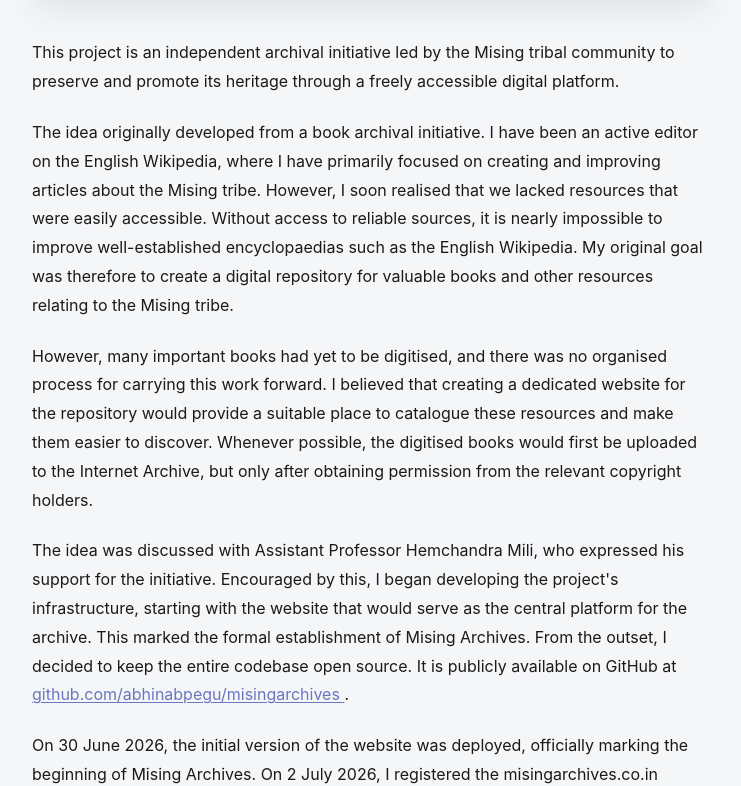
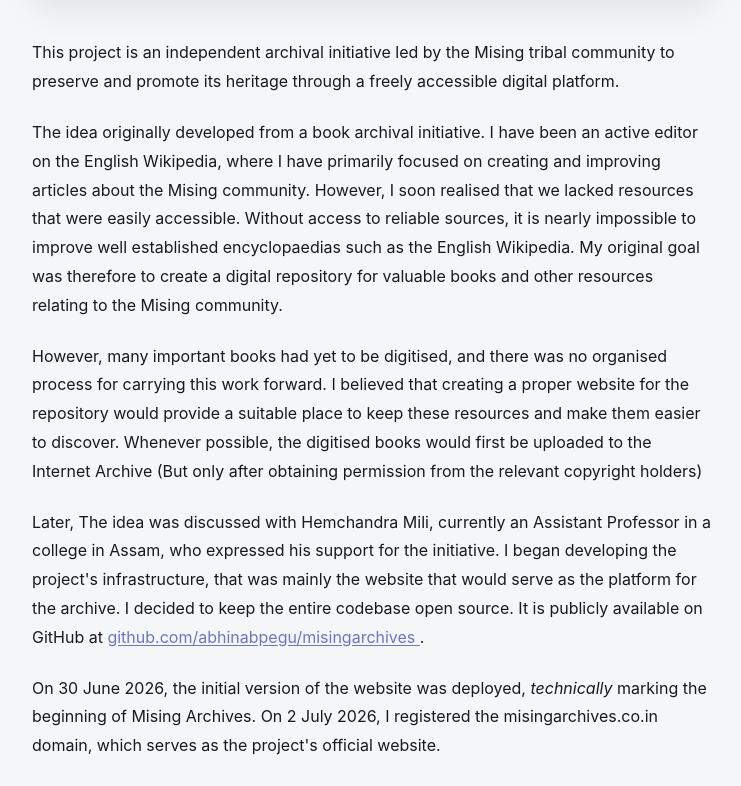
Before and after one commit to abhinabpegu/misingarchives, a React (Vite) app: page /article/About-Mising-Archives in a window 1280 px wide. Shown: the part 797-1583 px from the top of the page, without its empty margins (268-1009 px from the left). Built offline with nearby package versions, Linux system fonts and the light colour scheme.

Commit message:
fix writing

```diff
--- a/src/data/articles.js
+++ b/src/data/articles.js
@@ -106,26 +106,37 @@
     coverImage: '/images/articles/welcome.jpg',
     featured: true,
     content: `
-<p> This project is an independent archival initiative led by the Mising tribal community to preserve and promote its heritage through a freely accessible digital platform. </p> <p> The idea originally developed from a book archival initiative. I have been an active editor on the English Wikipedia, where I have primarily focused on creating and improving articles about the Mising tribe. However, I soon realised that we lacked resources that were easily accessible. Without access to reliable sources, it is nearly impossible to improve well-established encyclopaedias such as the English Wikipedia. My original goal was therefore to create a digital repository for valuable books and other resources relating to the Mising tribe. </p>
- <p> However, many important books had yet to be digitised, and there was no organised process for carrying this work forward. I believed that creating a dedicated website for the repository would provide a suitable place to
- catalogue these resources and make them easier to discover.
+<p> This project is an independent archival initiative led by the Mising tribal community to preserve and promote its heritage through a freely accessible digital platform.
+ </p> <p> The idea originally developed from a book archival initiative.
+  I have been an active editor on the English Wikipedia, where I have primarily
+   focused on creating and improving articles about the Mising community.
+    However, I soon realised that we lacked resources that were easily accessible.
+     Without access to reliable sources, it is nearly impossible to improve well established
+     encyclopaedias such as the English Wikipedia.
+      My original goal was therefore to create a digital repository
+      for valuable books and other resources relating to the Mising community. </p>
+ <p>
+ However, many important books had yet to be digitised,
+ and there was no organised process for carrying this work forward.
+ I believed that creating a proper website for
+ the repository would provide a suitable place to
+ keep these resources and make them easier to discover.
  Whenever possible, the digitised books would first be uploaded
-  to the Internet Archive, but only after obtaining permission
-  from the relevant copyright holders. </p>
-  <p> The idea was discussed with Assistant Professor Hemchandra Mili,
-   who expressed his support for the initiative. Encouraged by this,
-    I began developing the project's infrastructure, starting with
-    the website that would serve as the central platform for the archive.
-     This marked the formal establishment of Mising Archives.
-     From the outset, I decided to keep the entire codebase open source.
-      It is publicly available on GitHub at
+  to the Internet Archive (But only after obtaining permission
+  from the relevant copyright holders) </p>
+  <p>
+  Later, The idea was discussed with Hemchandra Mili, currently an Assistant Professor in a college in Assam,
+   who expressed his support for the initiative. I began developing the project's infrastructure, that was mainly
+  the website that would serve as the platform for the archive.
+
+I decided to keep the entire codebase open source. It is publicly available on GitHub at
       <a href="https://github.com/abhinabpegu/misingarchives" target="_blank" rel="noopener noreferrer"> github.com/abhinabpegu/misingarchives </a>.
        </p> <p> On  30 June 2026,
        the initial version of the website was deployed,
-        officially marking the beginning of Mising Archives.
+       <i> technically </i> marking the beginning of Mising Archives.
          On 2 July 2026,
-         I registered the misingarchives.co.in domain,
-          which serves as the project's official website and long-term home on the web.
+        I registered the misingarchives.co.in domain,
+          which serves as the project's official website.
            </p> <h2>Website Sections</h2> <h3>The Digital Book Library</h3> <p> A collection of books for which we have obtained the necessary copyright permissions to make them publicly available, with books digitised and archived by Mising Archives and other publicly available sources. </p> <h3>The Articles Section</h3> <p> A space dedicated to articles related to Mising culture, traditions, history, language, and other relevant topics. Submissions may include research articles, essays, or opinion pieces. Anyone may submit a draft for consideration. All submissions undergo a review process before publication. </p> <p> At present, all original articles published on the website are licensed under the <a href="https://creativecommons.org/licenses/by-sa/4.0/" target="_blank" rel="noopener noreferrer"> Creative Commons Attribution-ShareAlike 4.0 International (CC BY-SA 4.0) </a> licence. </p> </article>
     `,
   },
```
